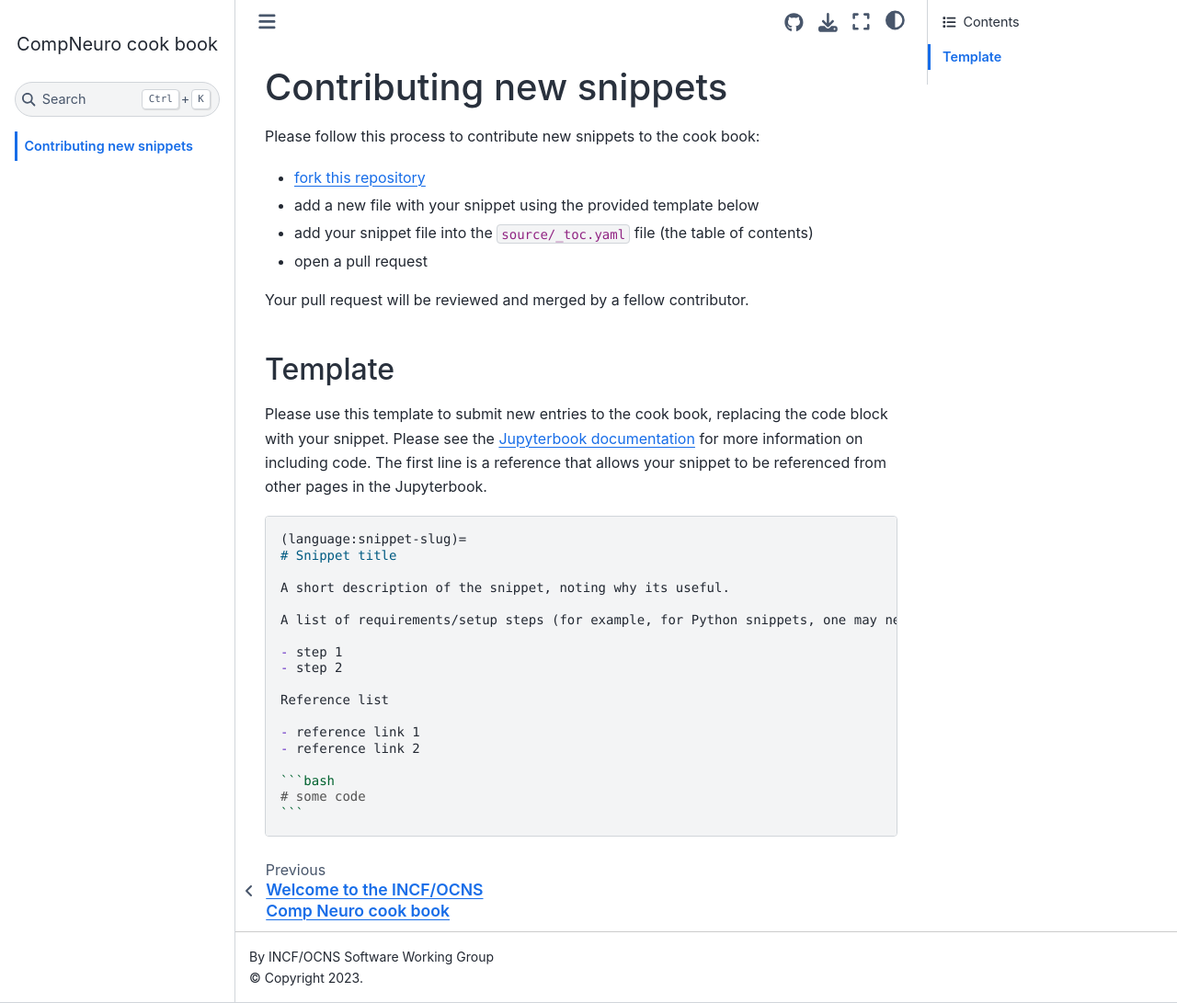
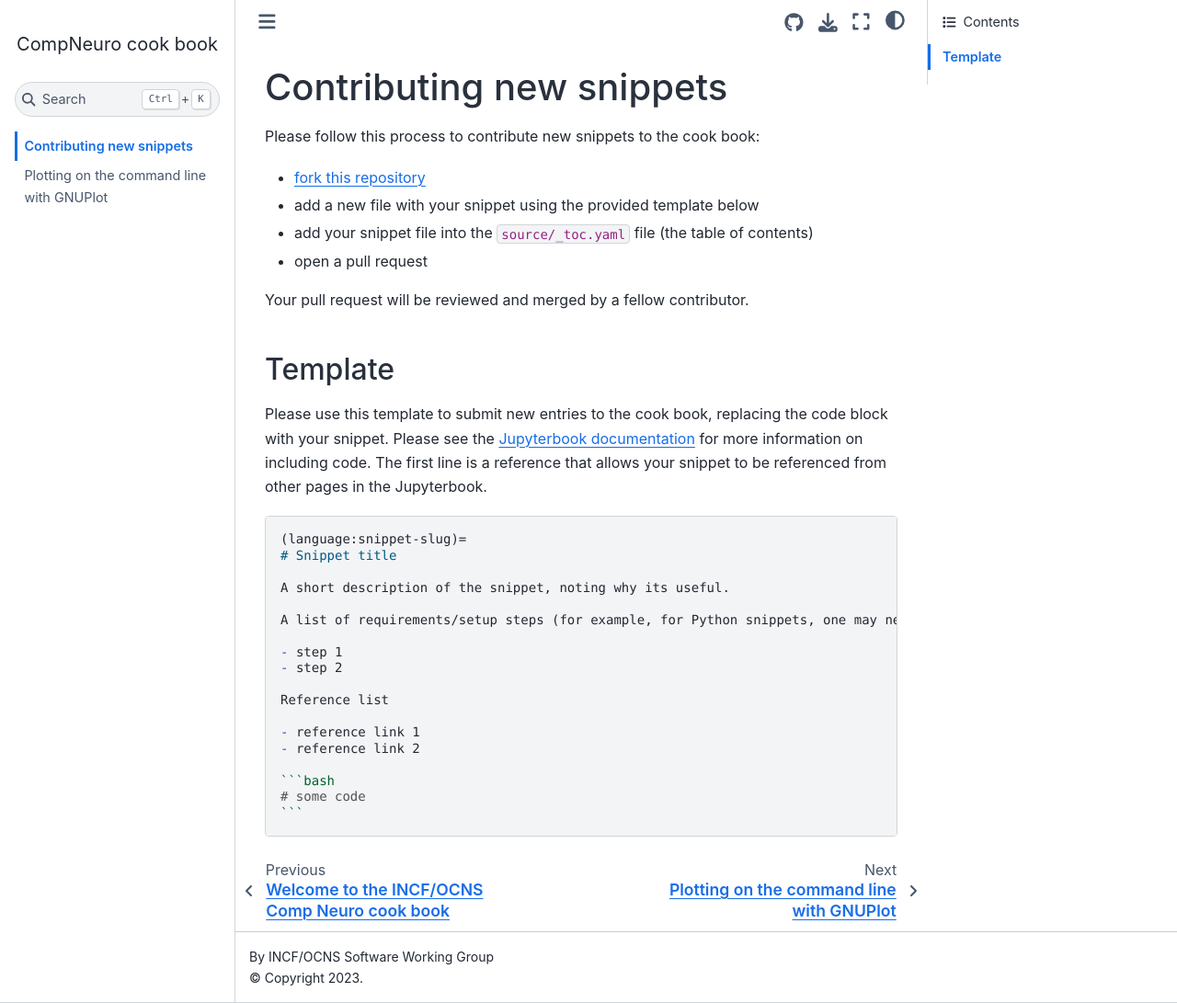
Before and after one commit to OCNS/CompNeuroCookBook, a Jupyter Book: the page built from source/Contributing.md, in a window 1280 px wide and 1091 px high. Shown: the whole window at 92% size. Built offline with Jupyter Book 1.0.4 settings and Sphinx 7.4.7 and the Sphinx Book theme 1.1.4, drawn with Linux system fonts in a browser that asks for light colours; some of the changed lines change nothing that is shown.

Commit message:
feat: add gnuplot snippet

````diff
--- /dev/null
+++ b/source/00_gnuplot.md
@@ -0,0 +1,73 @@
+(gnuplot:lines)=
+# Plotting on the command line with GNUPlot
+
+When dealing with data either from simulations or from experiments, it's often useful to get quick previews without having to write complete Python scripts using numpy/matplotlib.
+[GNUPlot](http://www.gnuplot.info/) is a command line plotting tool that makes this very easy.
+One can also write complete plotting scripts in GNUPlot, but it can also be used directly from the command line without them.
+
+Requirements/setup:
+
+- Install GNUPlot. On most Linux distributions, it is available from the default package manager. Others can download it [from the website](http://www.gnuplot.info/download.html).
+- Have some data files you want to quickly plot/preview. An example data file is provided for you [here](./data/00_gnuplot.dat).
+- Access to a terminal (available on all Mac/Linux distributions, for Windows, something like Power shell will do)
+
+
+Let's take a quick look at the contents of the file
+
+```bash
+$ head 00_gnuplot.dat
+0.0     -0.065  -0.065  -0.065  -0.065  -0.065
+5.0E-5  -0.065  -0.065  -0.065  -0.065  -0.065
+1.0E-4  -0.065  -0.065  -0.065  -0.065  -0.065
+1.5E-4  -0.065  -0.065  -0.065  -0.065  -0.065
+2.0E-4  -0.065  -0.065  -0.065  -0.065  -0.065
+2.5E-4  -0.065  -0.065  -0.065  -0.065  -0.065
+3.0E-4  -0.065  -0.065  -0.065  -0.065  -0.065
+3.5E-4  -0.065  -0.065  -0.065  -0.065  -0.065
+4.0E-4  -0.065  -0.065  -0.065  -0.065  -0.065
+4.5E-4  -0.065  -0.065  -0.065  -0.065  -0.065
+```
+
+The first column is time, the rest are membrane potentials for different cells.
+Let us plot the membrane potential for a few cells:
+
+```bash
+$ gnuplot -p -e "set xlabel 'time (s)'; set ylabel 'v (volt)' ; plot '00_gnuplot.dat' using 1:2 with lines title 'cell1'"
+```
+This will pop up a window like this:
+
+```{figure} images/00_gnuplot_1.png
+:alt: screnshot showing a GNUPlot window
+:align: center
+:width: 50%
+```
+
+You can use the controls to zoom in, out, or to save the figure to a file.
+Explanation of options and commands:
+
+- `-p` makes the GNUPlot window persist until closed by the user
+- `-e` executes the provided commands
+- the `using` key word is used to select columns to plot
+- `with lines` tells GNUPlot to plot using lines
+- `title` sets the title for this plot
+
+
+To plot multiple columns, one can use this:
+```bash
+$ gnuplot -p -e "set xlabel 'time (s)'; set ylabel 'v (volt)' ; plot '00_gnuplot.dat' using 1:2 with lines title 'cell1', '' using 1:3 with lines title 'cell2'"
+```
+```{figure} images/00_gnuplot_2.png
+:alt: screnshot showing a GNUPlot window with two lines plotted
+:align: center
+:width: 50%
+```
+
+Here, the empty quotes implies that the same file should be used.
+
+GNUPlot has lots of advanced options such as exporting to LaTeX, statistics, for loops, multi-plots, and so on.
+Please check the references for more information.
+
+References
+
+- http://www.gnuplot.info/
+- https://learn.microsoft.com/en-us/powershell/
--- a/source/_toc.yml
+++ b/source/_toc.yml
@@ -2,3 +2,4 @@
 root: index
 chapters:
   - file: Contributing.md
+  - file: 00_gnuplot.md
````
Also changed, not shown: source/images/00_gnuplot_1.png (added), source/images/00_gnuplot_2.png (added), 1 other file.
